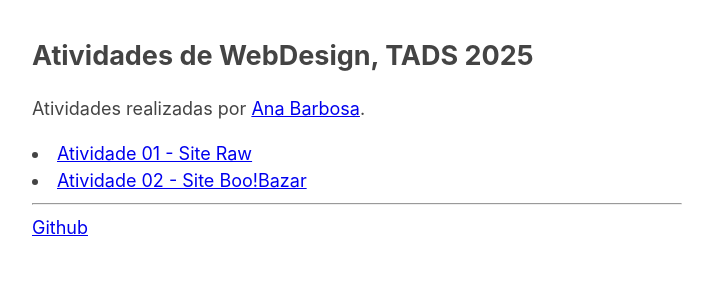
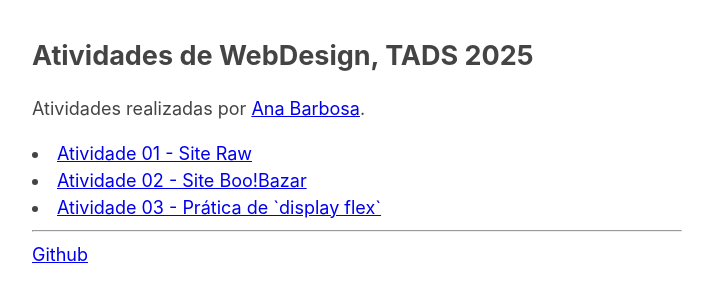
Before and after one commit to dvanael/webdesign-atividades, a plain HTML site: page index.html in a window 1280 px wide. Shown: the whole page, without its empty margins (283-996 px from the left). Drawn offline with Linux system fonts and the light colour scheme.

Commit message:
docs: atualiza readme

```diff
--- a/index.html
+++ b/index.html
@@ -39,6 +39,7 @@
     <p>Atividades realizadas por <a href="https://github.com/dvanael" target="_blank">Ana Barbosa</a>.</p>
     <li><a href="atividade-01/index.html">Atividade 01 - Site Raw</a></li>
     <li><a href="atividade-02/index.html">Atividade 02 - Site Boo!Bazar</a></li>
+    <li><a href="atividade-03/index.html">Atividade 03 - Prática de `display flex`</a></li>
   </section>
   <hr>
   <a href="https://github.com/dvanael/webdesign-atividades" target="_blank">Github</a>
```
Also changed, not shown: 1 other file.
